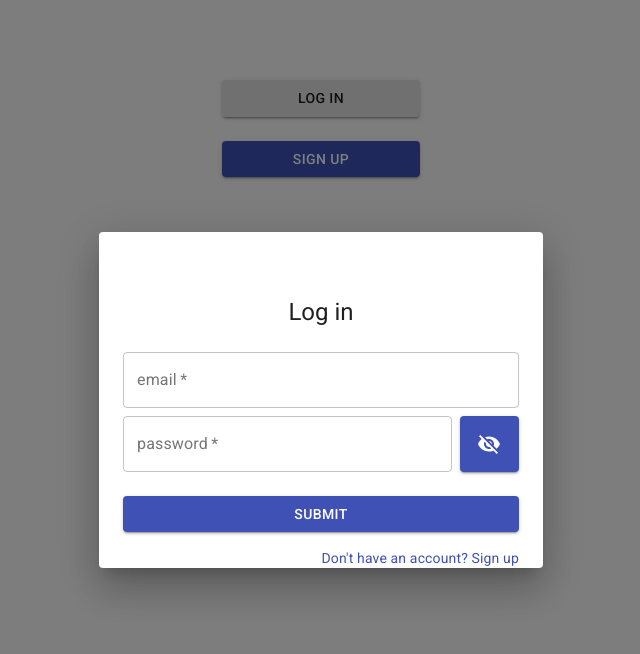
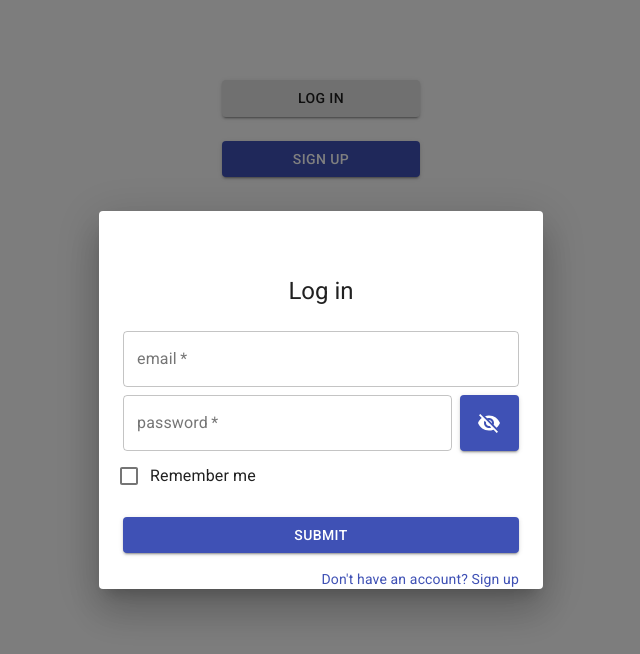
Before and after one commit to MALANKA96/test_signUp, a React (Create React App) app: page / in a window 1280 px wide. Both pictures are taken after a click on the button "LOG IN". Shown: the top 654 px of the page, without its empty margins (319-959 px from the left). Built offline with nearby package versions, Linux system fonts and the light colour scheme.

Commit message:
add checkbox from LogIn

```diff
--- /dev/null
+++ b/src/component/CheckboxField.js
@@ -0,0 +1,9 @@
+import { Checkbox, FormControlLabel } from "@material-ui/core";
+
+const CheckboxField = ({ input, ...props }) => {
+  return (
+    <FormControlLabel {...props} control={<Checkbox {...input} {...props} />} />
+  );
+};
+
+export default CheckboxField;
--- a/src/component/InputTextField.js
+++ b/src/component/InputTextField.js
@@ -1,4 +1,4 @@
-import TextField from "@material-ui/core/TextField";
+import { Checkbox, TextField, FormControlLabel } from "@material-ui/core";
 
 const InputTextField = ({ input, meta, ...props }) => {
   const hasError = meta.touched && meta.error;
--- a/src/component/LogIn.js
+++ b/src/component/LogIn.js
@@ -11,6 +11,8 @@ import VisibilityIcon from "@material-ui/icons/Visibility";
 import VisibilityOffIcon from "@material-ui/icons/VisibilityOff";
 
 import InputTextField from "./InputTextField";
+import CheckboxField from "./CheckboxField";
+
 import validate from "../validators/validatorsLogIn";
 import useStyles from "../style/useStyle";
 
@@ -74,6 +76,14 @@ const LogInForm = ({ handleSubmit, ...props }) => {
                 {!visibilityPassword && <VisibilityOffIcon />}
               </Button>
             </Grid>
+            <Field
+              color="primary"
+              name={"remember_me"}
+              id={"remember_me"}
+              label={"Remember me"}
+              component={CheckboxField}
+              type={"checkbox"}
+            />
           </Grid>
           <Button
             type="submit"
@@ -99,16 +109,7 @@ const LogInForm = ({ handleSubmit, ...props }) => {
 
 const LogIn = (props) => {
   const onSubmit = (formData) => {
-    function isEmpty(obj) {
-      for (let key in obj) {
-        return false;
-      }
-      return true;
-    }
-    if (isEmpty(formData)) {
-      console.log("f")
-    }
-    console.log(formData) ;
+    console.log(formData);
   };
   return (
     <>
@@ -119,7 +120,7 @@ const LogIn = (props) => {
 
 const LogInReduxForm = reduxForm({
   form: "singIp",
-  validate
+  validate,
 })(LogInForm);
 
 export default LogIn;
```
Lines whose indentation alone changed are shown as unchanged.
